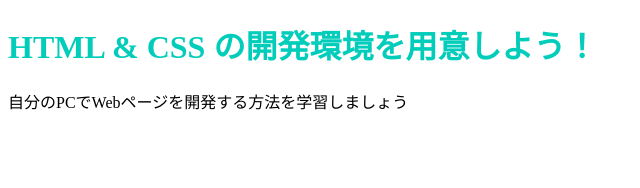
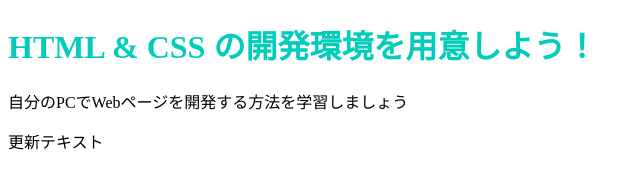
Before and after one commit to natsu-kobatake/natsu-kobatake.github.io, a plain HTML site: page index.html in a window 1280 px wide. Shown: the whole page, without its empty margins (0-640 px from the left). Drawn offline with Linux system fonts and the light colour scheme.

Commit message:
Update index.html

```diff
--- a/index.html
+++ b/index.html
@@ -9,5 +9,6 @@
   <body>
     <h1 class="title">HTML & CSS の開発環境を用意しよう！</h1>
     <p>自分のPCでWebページを開発する方法を学習しましょう</p>
+     <p>更新テキスト</p>
   </body>
 </html>
```
